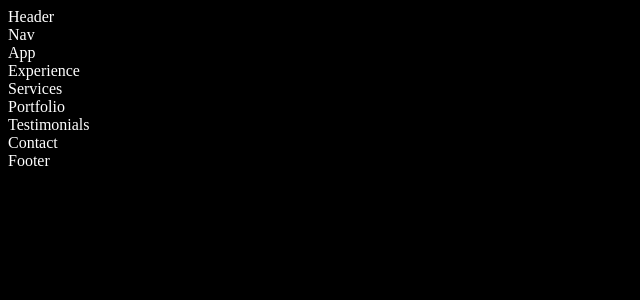
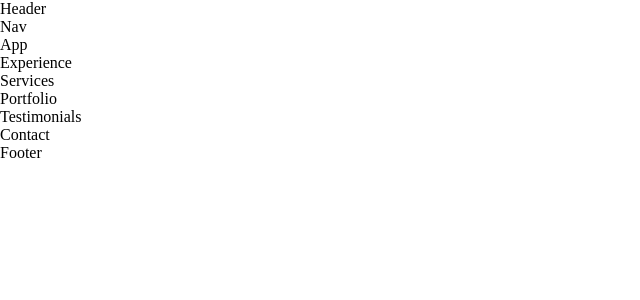
Before and after one commit to mathewosad/Mathew-Osad, a React (Create React App) app: page / in a window 1280 px wide. Shown: the top 300 px of the page, without its empty margins (0-640 px from the left). Built offline with nearby package versions, Linux system fonts and the light colour scheme.

Commit message:
adding my css

```diff
--- a/src/index.css
+++ b/src/index.css
@@ -1,4 +1,34 @@
+* {
+    margin: 0;
+    padding: 0;
+    border: 0;
+    outline: 0;
+    box-sizing: border-box ;
+    list-style: none;
+    text-decoration: none;
+}
+
+:root {
+    --color-bg: #1f1f38;
+    --color-bg-variant: #2c2c6c;
+    --color-primary: #4db5ff;
+    --color-primary-variant: rgba(77, 181, 255, 0.4);
+    --color-white: #fff;
+    --color-light: rgba(255, 255, 255, 0.6);
+
+    --container-width-lg: 75%;
+    --container-width-md: 86%;
+    --container-width-ms: 90%;
+}
+
+html {
+    scroll-behavior: smooth;
+}
+
+::-webkit-scrollbar{
+    display: none;
+}
+/*
 body {
-    background: black;
-    color: white;
-}
+
+} */
```
